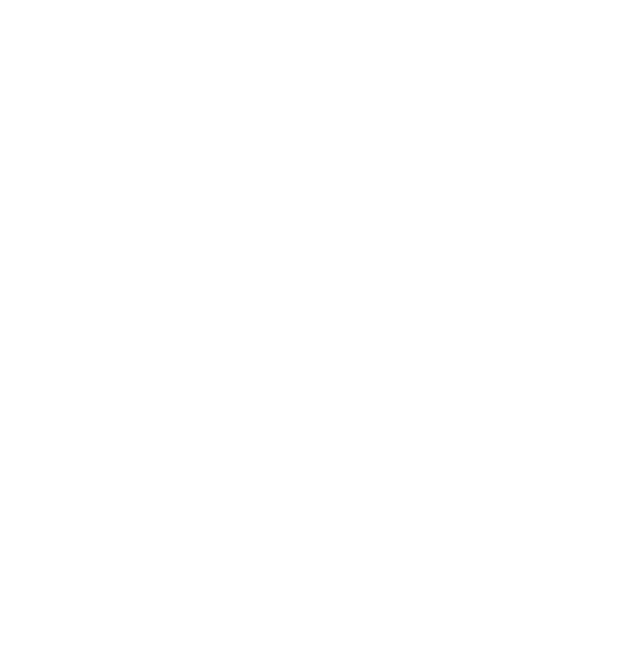
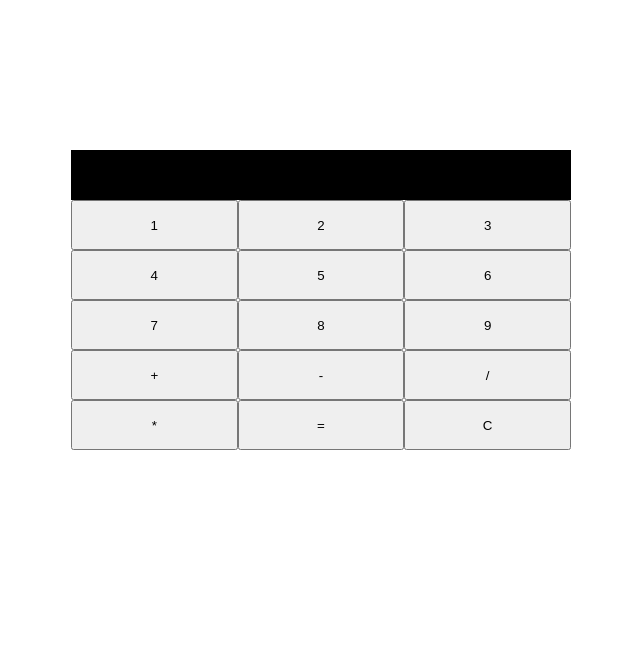
Before and after one commit to tbish1121/calculator, a plain HTML site: page index.html in a window 1280 px wide. Shown: the whole page, without its empty margins (319-959 px from the left). Drawn offline with Linux system fonts and the light colour scheme.

Commit message:
Added the grid container with all buttons as well as added functionality.

```diff
--- a/app.js
+++ b/app.js
@@ -0,0 +1,41 @@
+const buttons = document.querySelectorAll('button');
+const display = document.querySelector('.display');
+const clear = document.querySelector('.clear');
+
+function clearDisplay() {
+    display.innerHTML = '';
+}
+
+function add(i) {
+    return function() {
+        if(buttons[i].innerHTML == '*') {
+            display.innerHTML += '*';
+        } else if (buttons[i].innerHTML == '+') {
+            display.innerHTML += '+';
+        } else if(buttons[i].innerHTML == '/') {
+            display.innerHTML += '/';
+        } else if(buttons[i].innerHTML == '-') {
+        display.innerHTML += '-';
+        } else {
+            display.innerHTML += buttons[i].innerHTML;
+            console.log('num')
+        }
+    }
+}
+
+function calc() {
+    return function() {
+        display.innerHTML = eval(display.innerHTML);
+    }
+
+}
+
+for(let i = 0; i < buttons.length; i++) {
+    if(buttons[i].innerHTML == '=') {
+        buttons[i].addEventListener('click', calc());
+    } else {
+        buttons[i].addEventListener('click', add(i))
+    }
+}
+
+clear.addEventListener('click', clearDisplay)
--- a/index.html
+++ b/index.html
@@ -5,8 +5,29 @@
     <meta http-equiv="X-UA-Compatible" content="IE=edge">
     <meta name="viewport" content="width=device-width, initial-scale=1.0">
     <title>Document</title>
+    <link rel="stylesheet" href="style.css">
 </head>
 <body>
-
+    <div class="calculator">
+        <div class="grid-container">
+            <p class="display"></p>
+            <button class="number">1</button>
+            <button class="number">2</button>
+            <button class="number">3</button>
+            <button class="number">4</button>
+            <button class="number">5</button>
+            <button class="number">6</button>
+            <button class="number">7</button>
+            <button class="number">8</button>
+            <button class="number">9</button>
+            <button class="operator">+</button>
+            <button class="operator">-</button>
+            <button class="operator">/</button>
+            <button class="operator">*</button>
+            <button>=</button>
+            <button class="clear">C</button>
+        </div>
+    </div>
 </body>
+<script src="app.js"></script>
 </html>
--- a/style.css
+++ b/style.css
@@ -0,0 +1,42 @@
+* {
+    margin: 0;
+    padding: 0;
+    box-sizing: border-box;
+}
+
+body {
+    width: 100%;
+    height: 100vh;
+    display: flex;
+    justify-content: center;
+    align-items: center;
+}
+
+.calculator {
+    width: 500px;
+    height: 500px;
+}
+
+.grid-container {
+    display: grid;
+    grid-template-columns: repeat(3, 1fr);
+    grid-template-rows: repeat(3, 1fr)
+}
+
+.grid-container :first-child {
+    grid-column: 1 / -1;
+}
+
+button {
+    height: 50px;
+}
+
+.display {
+    background: black;
+    color: white;
+    height: 50px;
+    font-size: 1.6rem;
+    display: flex;
+    justify-content: center;
+    align-items: center;
+}
```
